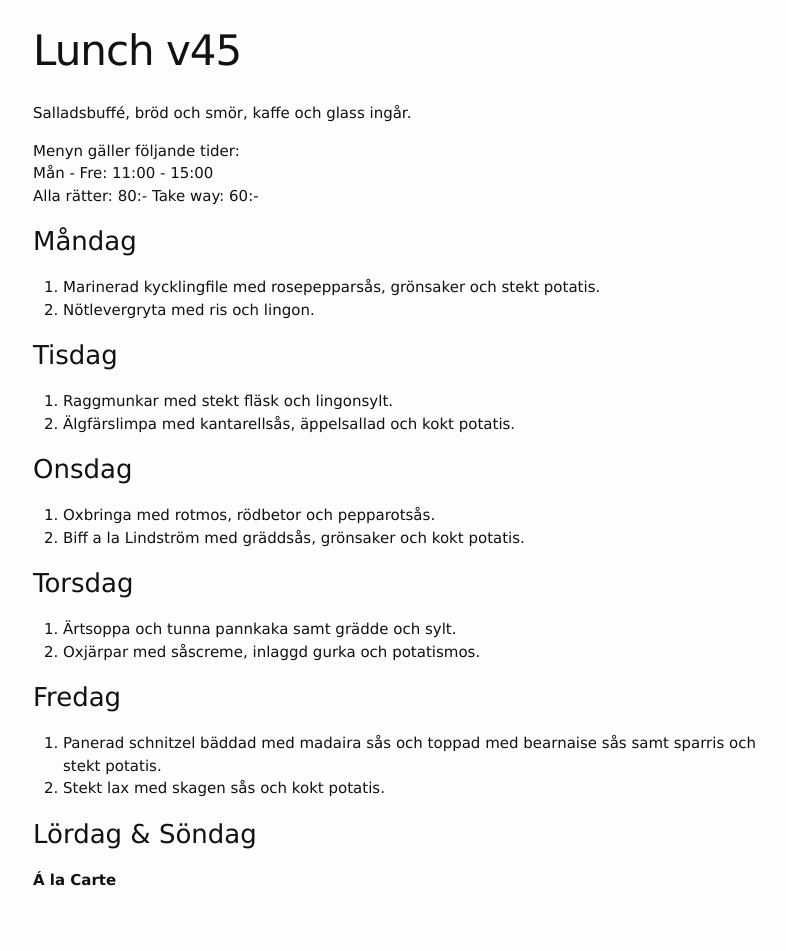
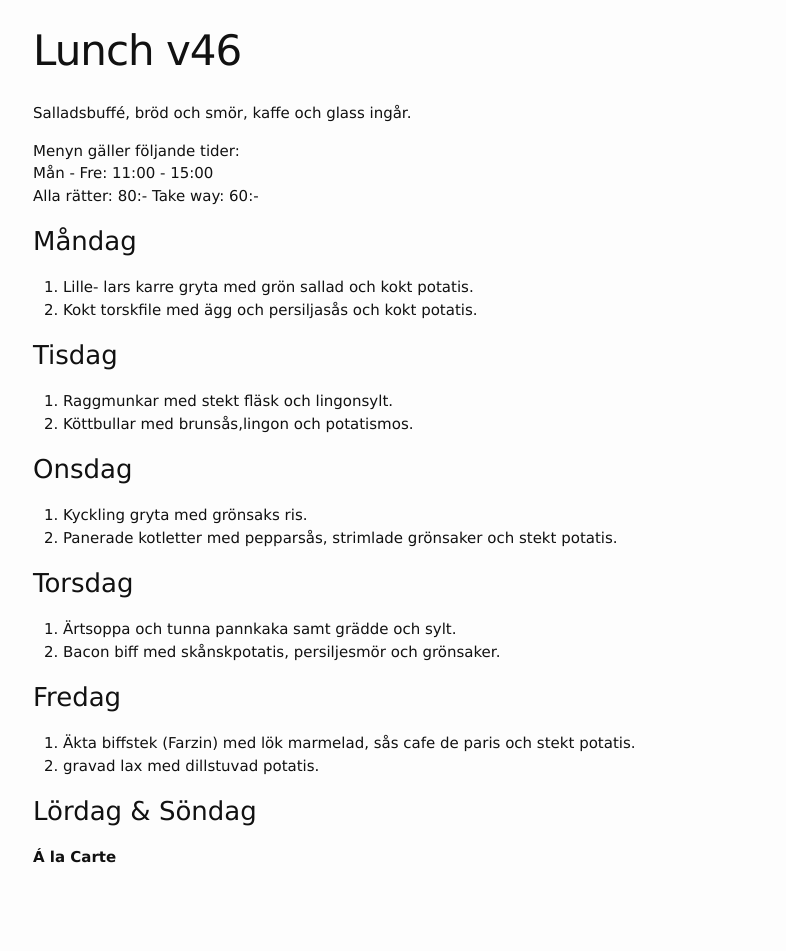
Before and after one commit to FarInn62/farinn62.github.io, a Jekyll site: the page built from lunch.md, in a window 1280 px wide. Shown: the whole page, without its empty margins (237-1023 px from the left). Built offline with Jekyll 4.4.1, drawn with Linux system fonts in a browser that asks for light colours; after the commit the page ends 929 px from its top, so only the background shows below that.

Commit message:
Update lunch.md

```diff
--- a/lunch.md
+++ b/lunch.md
@@ -1,6 +1,6 @@
 ---
 layout: foodmenu
-title: Lunch v45
+title: Lunch v46
 permalink: /lunch/
 published: true
 ---
@@ -12,29 +12,29 @@ Alla rätter: 80:- Take way: 60:-
 
 ### Måndag
 
-1. Marinerad kycklingfile med rosepepparsås, grönsaker och stekt potatis.
-2. Nötlevergryta med ris och lingon.
+1. Lille- lars karre gryta med grön sallad och kokt potatis.
+2. Kokt torskfile med ägg och persiljasås och kokt potatis.
 
 ### Tisdag
 
 1. Raggmunkar med stekt fläsk och lingonsylt.
-2. Älgfärslimpa med kantarellsås, äppelsallad och kokt potatis.
+2. Köttbullar med brunsås,lingon och potatismos.
 
 ### Onsdag
 
-1. Oxbringa med rotmos, rödbetor och pepparotsås.
-2. Biff a la Lindström med gräddsås, grönsaker och kokt potatis.
+1. Kyckling gryta med grönsaks ris.
+2. Panerade kotletter med pepparsås, strimlade grönsaker och stekt potatis.
 
 ### Torsdag
 
 1. Ärtsoppa och tunna pannkaka samt grädde och sylt.
-2. Oxjärpar med såscreme, inlaggd gurka och potatismos.
+2. Bacon biff med skånskpotatis, persiljesmör och grönsaker.
 
 
 ### Fredag
 
-1. Panerad schnitzel bäddad med madaira sås och toppad med bearnaise sås samt sparris och stekt potatis.
-2. Stekt lax med skagen sås och kokt potatis.
+1. Äkta biffstek (Farzin) med lök marmelad, sås cafe de paris och stekt potatis.
+2. gravad lax med dillstuvad potatis.
 
 
 ### Lördag & Söndag
```
